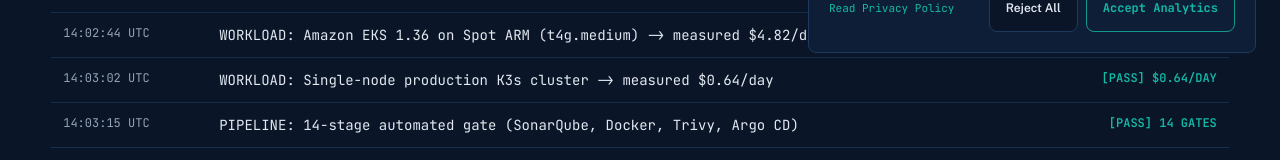
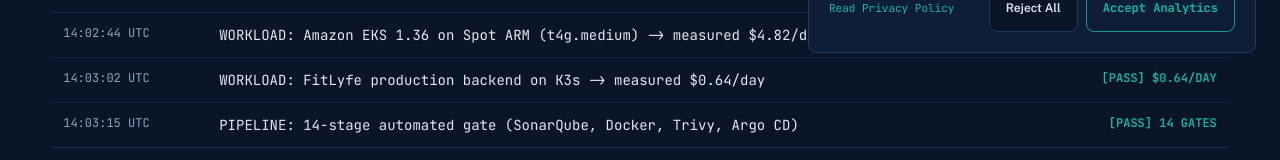
Before and after one commit to ShujaAhmed786/portfolio, a Next.js app: page / in a window 1280 px wide. Shown: the part 731-891 px from the top of the page. Built offline with nearby package versions, Linux system fonts and the light colour scheme.

Commit message:
Fix: correct the K3s deploy-log line

```diff
--- a/src/components/Hero.tsx
+++ b/src/components/Hero.tsx
@@ -24,7 +24,7 @@ const DEPLOY_LOGS: DeployLogRow[] = [
   },
   {
     time: "14:03:02 UTC",
-    event: "WORKLOAD: Single-node production K3s cluster -> measured $0.64/day",
+    event: "WORKLOAD: FitLyfe production backend on K3s -> measured $0.64/day",
     status: "[PASS] $0.64/DAY",
   },
   {
```
